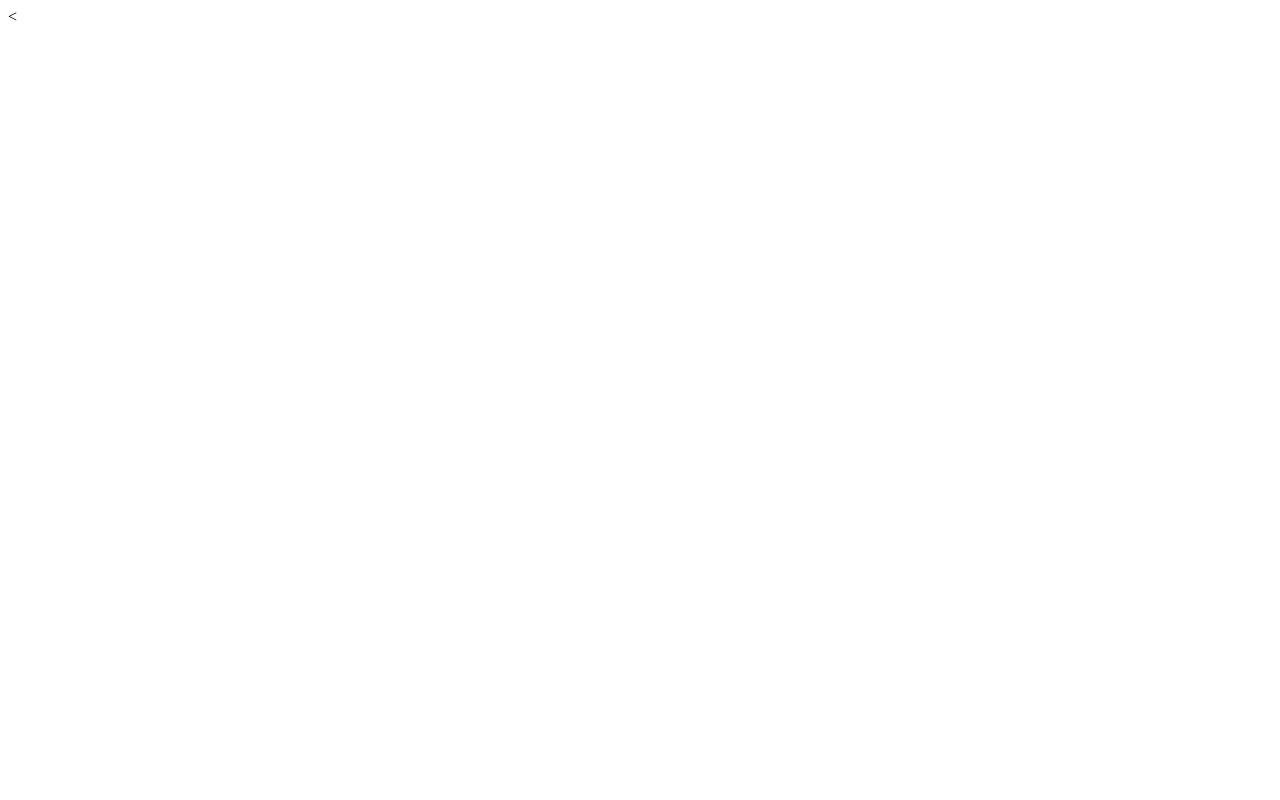
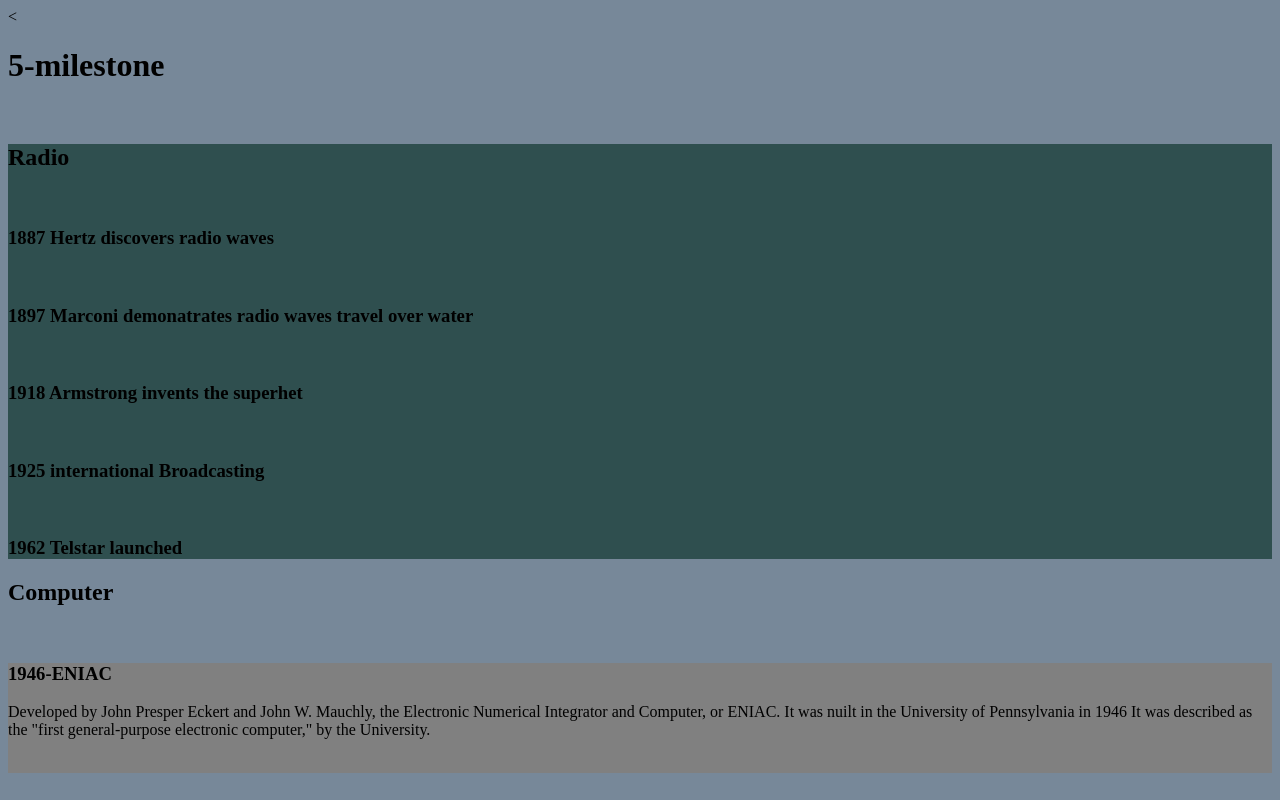
Before and after one commit to Justin817/5-Milestone, a plain HTML site: page index.html in a window 1280 px wide. Drawn offline with Linux system fonts and the light colour scheme.

Commit message:
5-milestone

```diff
--- a/index.html
+++ b/index.html
@@ -4,9 +4,40 @@
     <meta charset="utf-8">
     <meta name="description" content="5 miles">
     <<link rel="stylesheet" href="styles.css">
-    <title></title>
+    <title>5-milestone</title>
   </head>
   <body>
+    <h1>5-milestone</h1>
+   <br>
+   <div class="radio">
+    <h2>Radio</h2>
+    <br>
+    <h3>1887 Hertz discovers radio waves</h3>
+    <p></p>
+    <br>
+    <h3>1897 Marconi demonatrates radio waves travel over water</h3>
+    <p></p>
+    <br>
+    <h3>1918 Armstrong invents the superhet</h3>
+    <p></p>
+    <br>
+    <h3>1925 international Broadcasting</h3>
+    <p></p>
+    <br>
+    <h3>1962 Telstar launched</h3>
+    <p></p>
+
+    </div>
+  <h2>Computer</h2>
+  <br>
+  <div class="Apple-Mac">
+    <h3>1946-ENIAC</h3>
+    <p>Developed by John Presper Eckert and John W. Mauchly, the Electronic Numerical
+     Integrator and Computer, or ENIAC. It was nuilt in the University of Pennsylvania in 1946
+    It was described as the "first general-purpose electronic computer," by the University.</p>
+    <br>
+    <h3></h3>
+  </div>
 
   </body>
 </html>
--- a/styles.css
+++ b/styles.css
@@ -0,0 +1,9 @@
+html{
+  background-color: lightslategray;
+}
+.radio{
+  background-color: darkslategray;
+}
+.Apple-Mac{
+  background-color:gray
+}
```
